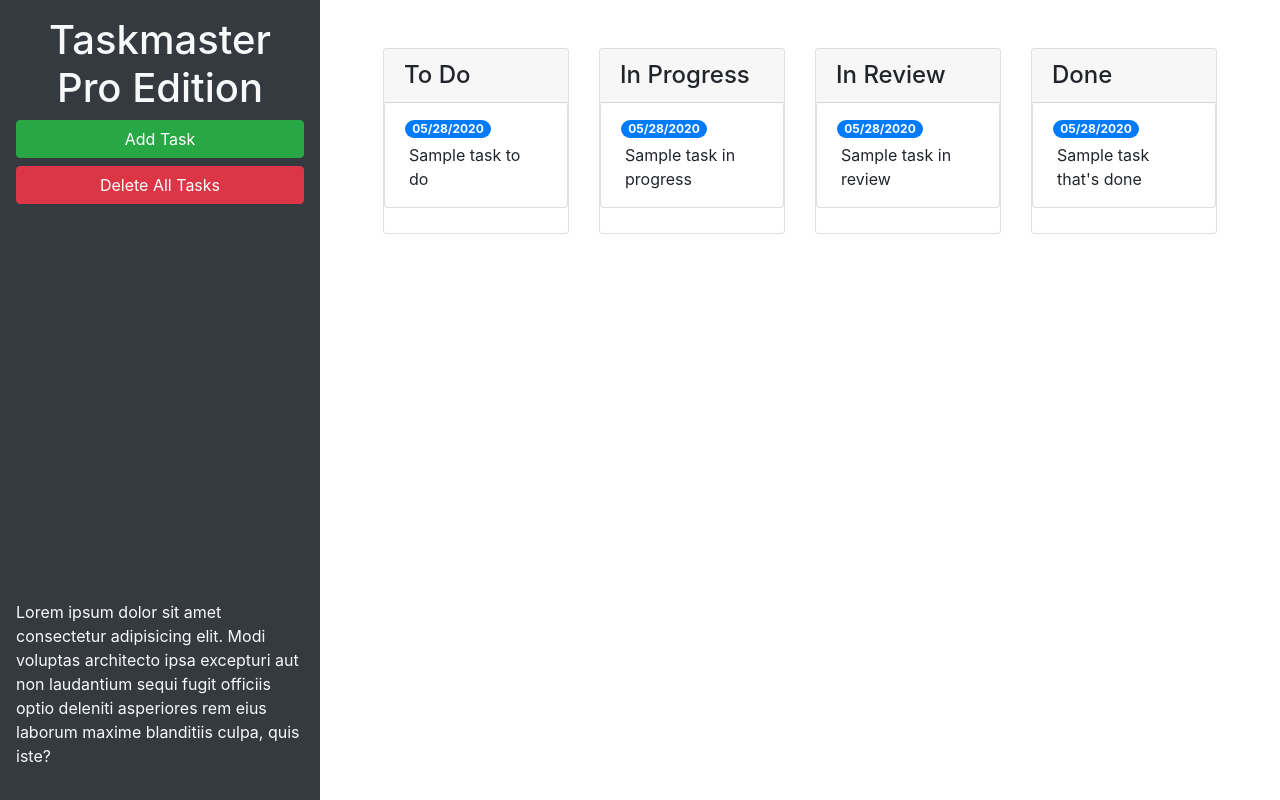
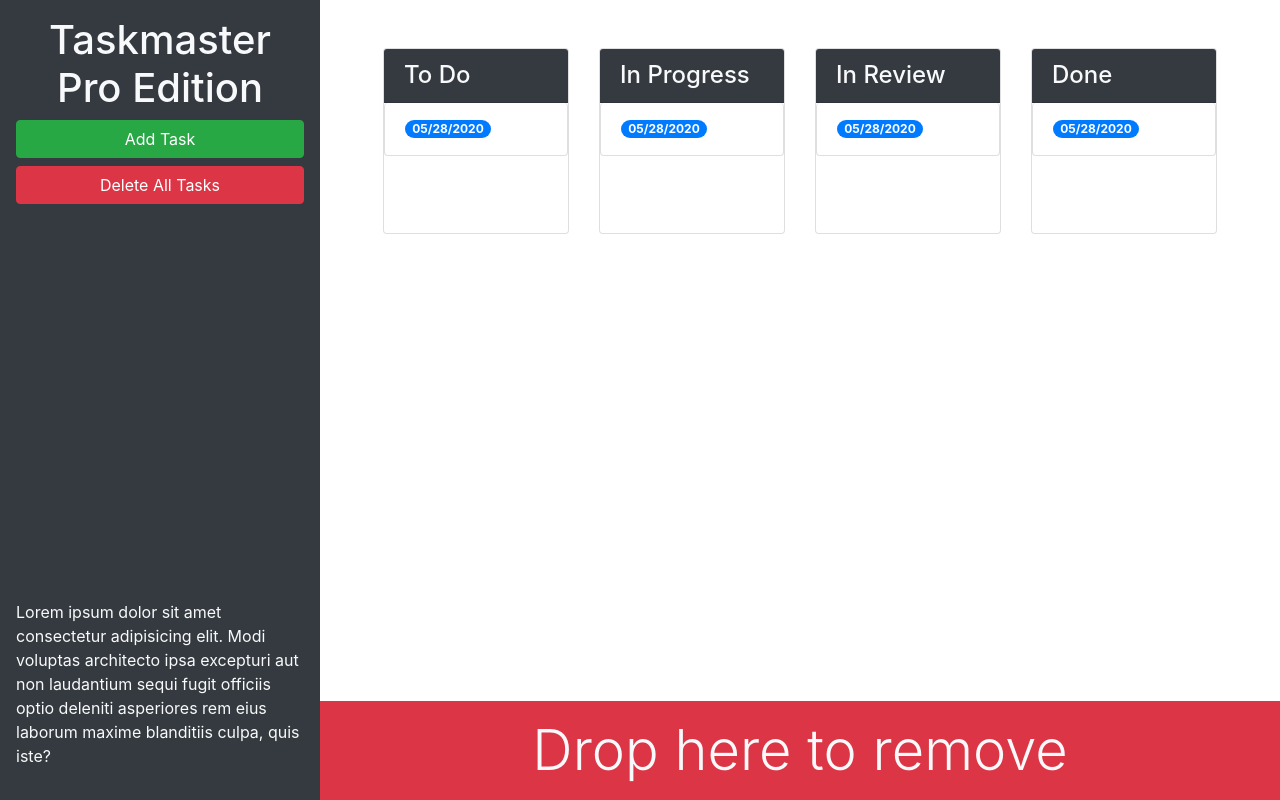
Before and after one commit to mwpx777/Taskmaster-Pro, a plain HTML site: page index.html in a window 1280 px wide. Drawn offline with nearby package versions, Linux system fonts and the light colour scheme.

Commit message:
added dropzone

```diff
--- a/index.html
+++ b/index.html
@@ -13,26 +13,26 @@
 <body>
 
   <div class="row min-vh-100 no-gutters">
-    <header class="col-12 col-lg-3 bg-dark text-light d-flex flex-column p-4 p-lg-3">
+    <header class="col-12 col-lg-3 bg-dark text-light sticky-top d-flex flex-column p-4 p-lg-3">
       <h1 class="text-center">Taskmaster Pro Edition</h1>
       <button id="create-task" class="btn btn-block btn-success" data-toggle="modal" data-target="#task-form-modal">Add
         Task</button>
       <button id="remove-tasks" class="btn btn-block btn-danger">Delete All Tasks</button>
-      <p class="mt-auto">Lorem ipsum dolor sit amet consectetur adipisicing elit. Modi voluptas architecto ipsa
+      <p class="mt-auto d-none d-lg-block">Lorem ipsum dolor sit amet consectetur adipisicing elit. Modi voluptas architecto ipsa
         excepturi aut non
         laudantium sequi fugit officiis optio deleniti asperiores rem eius laborum maxime blanditiis culpa, quis iste?
       </p>
     </header>
-    <main class="col-12 col-lg-9">
+    <main class="col-12 col-lg-9 d-flex flex-column">
       <div class="m-5 row justify-content-around">
         <!-- todo start -->
         <div class="col-12 col-md-6 col-xl-3 mb-3">
           <div class="card">
-            <h4 class="card-header">To Do</h4>
+            <h4 class="card-header bg-dark text-light">To Do</h4>
              <ul id="list-toDo" class="list-group">
                <li class="list-group-item list-group-flush">
                 <span class="badge badge-primary badge-pill">05/28/2020</span>
-                <p class="m-1">Sample task to do</p>
+                <p class="m-1"></p>
               </li>
             </ul>
           </div>
@@ -41,11 +41,11 @@
         <!-- in progress start -->
         <div class="col-12 col-md-6 col-xl-3 mb-3">
           <div class="card">
-            <h4 class="card-header">In Progress</h4>
+            <h4 class="card-header bg-dark text-light">In Progress</h4>
               <ul id="list-inProgress" class="list-group">
                 <li class="list-group-item list-group-flush">
                   <span class="badge badge-primary badge-pill">05/28/2020</span>
-                  <p class="m-1">Sample task in progress</p>
+                  <p class="m-1"></p>
                 </li>
               </ul>
           </div>
@@ -54,11 +54,11 @@
           <!-- in review start -->
         <div class="col-12 col-md-6 col-xl-3 mb-3">
           <div class="card">
-            <h4 class="card-header">In Review</h4>
+            <h4 class="card-header bg-dark text-light">In Review</h4>
               <ul id="list-inReview" class="list-group">
                 <li class="list-group-item list-group-flush">
                   <span class="badge badge-primary badge-pill">05/28/2020</span>
-                  <p class="m-1">Sample task in review</p>
+                  <p class="m-1"></p>
                 </li>
               </ul>
           </div>
@@ -67,16 +67,22 @@
         <!-- done start -->
         <div class="col-12 col-md-6 col-xl-3 mb-3">
           <div class="card">
-            <h4 class="card-header">Done</h4>
+            <h4 class="card-header bg-dark text-light">Done</h4>
               <ul id="list-done" class="list-group">
                 <li class="list-group-item list-group-flush">
                   <span class="badge badge-primary badge-pill">05/28/2020</span>
-                  <p class="m-1">Sample task that's done</p>
+                  <p class="m-1"></p>
                 </li>
               </ul>
           </div>
         </div>
         <!-- done end -->
+    </div>
+    <!--class="mt-auto" means margin top auto-->
+    <div id="trash" class="mt-auto">
+      <div class ="w-100 bg-danger p-3 text-center text-light display-4">
+        Drop here to remove
+      </div>
     </div>
 
     </main>
```
